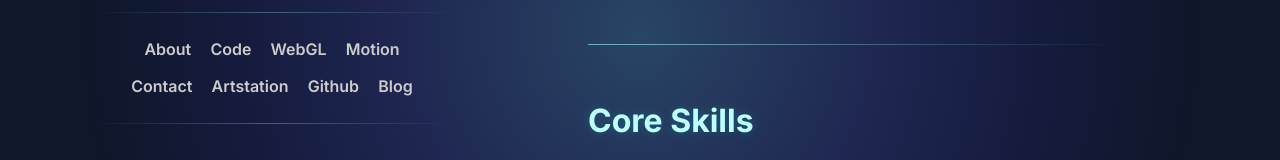
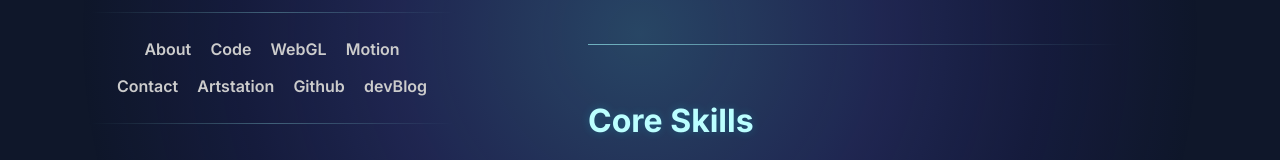
Before and after one commit to JOPL11/jpl3, a Next.js app: page / in a window 1280 px wide. Shown: the part 366-526 px from the top of the page. Built offline with nearby package versions, Linux system fonts and the light colour scheme.

Commit message:
SG text upgrade

```diff
--- a/app/page.js
+++ b/app/page.js
@@ -292,7 +292,7 @@ export default function Home() {
                     Github
                 </a>
                 <Link href="/blog" className={styles.navLink}>
-                  Blog
+                  devBlog
                 </Link>
               </nav>
               <hr className={styles.divider} />
@@ -516,7 +516,7 @@ export default function Home() {
                     maxWidth: '100%'
                   }}
                   modalContent={{
-                    description: `15 Chapters // RFID Powered Touchscreen Interface // Animated interactive 3D Models & 2D UI menu system & content.
+                    description: `15 Chapters // RFID Powered Touchscreen Interface <br/>// Animated interactive 3D Models & 2D UI menu system & content.
                      A visitor would walk over to a wall mounted collection of plexiglass cubes which each contained a piece of Airbus tech,
                      take one cube and place it on a recepticle, which read an RFID chip and opened a touchscreen interface explaining the
                      tech inside the cube.
@@ -551,7 +551,9 @@ export default function Home() {
                     website: "https://www.autentic.com/"
                   }}
                   modalContent={{
-                    description: `Official Website for the Pay TV channel Spiegel Geschichte TV. Legacy project, not the current Spiegel Geschichte TV website.`,
+                    description: `Official Website for the Pay TV channel Spiegel Geschichte TV. Legacy project, not the current Spiegel Geschichte TV website.<br/>
+                    It was more like generative historical thoughtprovoker. Well known images of historical photographs were used in a slideshow that was the backdrop for the UI, which had famous historical videoclip thumbnails. If left alone,
+                    the UI would continue to cycle through its various sections of images and videos and interactive content, creating a never-ending slideshow of historical content acyclicly. Sometimes creating bizarre and unexpected semantic impressions.`,
                     images: [
                       { src: "/images/SGA_1.jpg", alt: "Project Screenshot 1" },
                       { src: "/images/SGA_2.jpg", alt: "Project Screenshot 2" },
```
